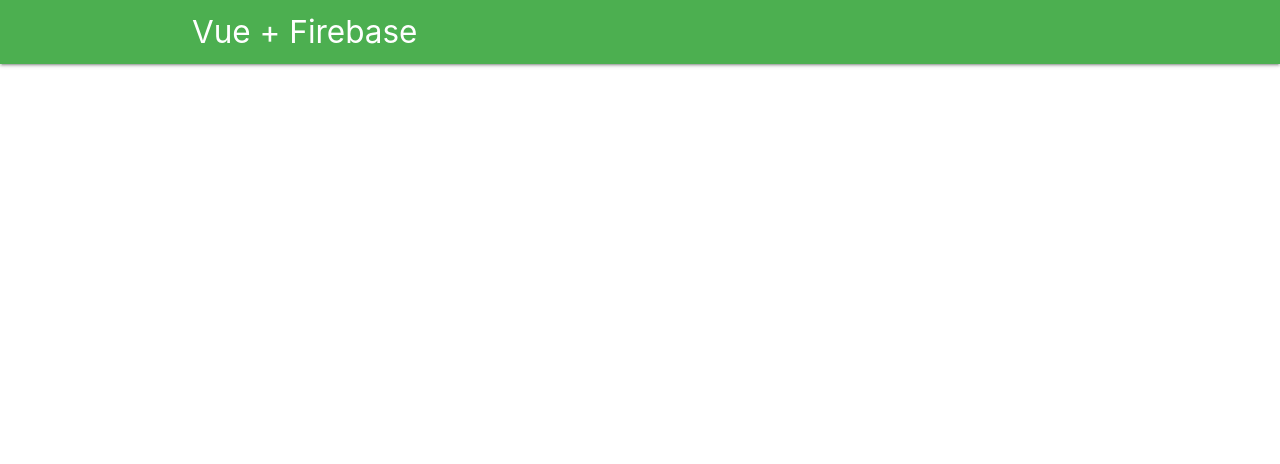
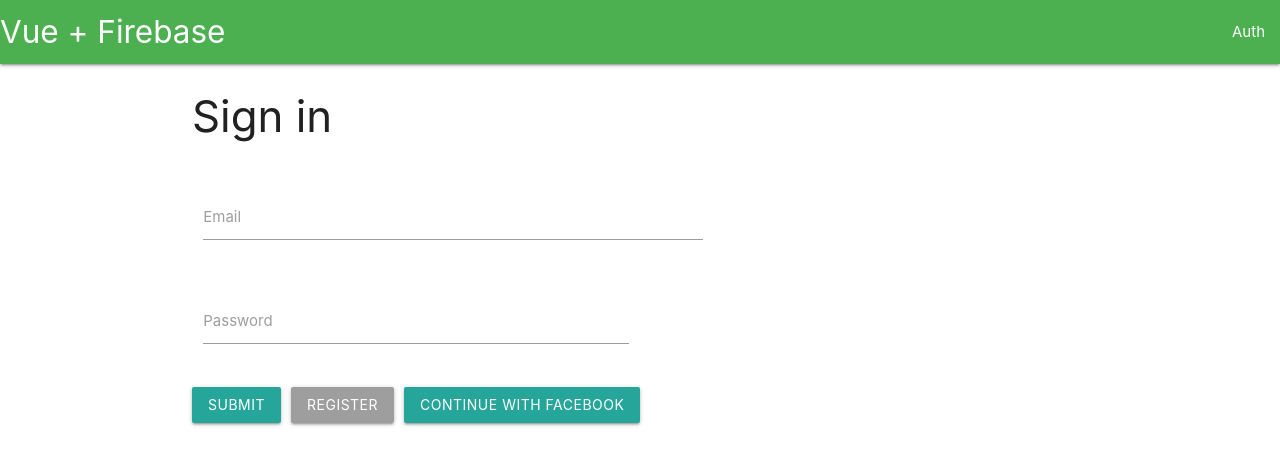
Before and after one commit to frayeralex/vue3-firebase, a Vue app: page /auth in a window 1280 px wide. Shown: the top 464 px of the page. Built offline with nearby package versions, Linux system fonts and the light colour scheme; no server answers.

Commit message:
add email/FB authorization within Firebase

```diff
--- a/src/App.vue
+++ b/src/App.vue
@@ -2,9 +2,11 @@
   <div id="app">
     <nav>
       <div class="nav-wrapper green">
-        <div class="container">
-          <router-link class="brand-logo" to="/"> Vue + Firebase</router-link>
-        </div>
+				<router-link class="brand-logo" to="/"> Vue + Firebase</router-link>
+				<ul id="nav-mobile" class="right hide-on-med-and-down">
+					<li><router-link to="/auth">Auth</router-link></li>
+
+				</ul>
       </div>
     </nav>
     <div class="container">
--- a/src/router.js
+++ b/src/router.js
@@ -12,6 +12,12 @@
       path: "/",
       name: "home",
       component: Dashboard
+    },
+    {
+      path: "/auth",
+      name: "auth",
+      component: () =>
+        import(/* webpackChunkName: "auth" */ "./views/Auth.vue")
     },
     {
       path: "/users/new",
--- a/src/services/firebase.js
+++ b/src/services/firebase.js
@@ -3,4 +3,8 @@
 
 const firebaseApp = firebase.initializeApp(config);
 
+export const auth = firebaseApp.auth();
+
+export const FBProvider = new firebase.auth.FacebookAuthProvider();
+
 export default firebaseApp.firestore();
--- /dev/null
+++ b/src/views/Auth.vue
@@ -0,0 +1,126 @@
+<template>
+	<div class="auth">
+		<div class="row" v-if="isAuthChecked && user">
+			<div>Name: {{ user.displayName }}</div>
+			<div>email: {{ user.email }}</div>
+			<div>emailVerified: {{ user.emailVerified }}</div>
+			<div>photoURL: {{ user.photoURL }}</div>
+			<img v-if="user && user.photoURL" :src="user.photoURL" :alt="user.displayName">
+			<div>Is Anonymous: {{ user.isAnonymous }}</div>
+			<button @click="logout" class="btn red">Logout</button>
+		</div>
+		<form v-if="isAuthChecked && !user" @submit.prevent="handleAuth">
+			<div class="row">
+				<h3 v-if="isSignInMode">Sign in</h3>
+				<h3 v-if="!isSignInMode">Sign up</h3>
+			</div>
+			<div class="row">
+				<div class="input-field col" :class="{ s7: isSignInMode, s6: !isSignInMode }">
+					<input id="email" type="email" v-model="email" required />
+					<label for="email">Email</label>
+				</div>
+			</div>
+			<div class="row">
+				<div class="input-field col" :class="{ s7: !isSignInMode, s6: isSignInMode }">
+					<input id="password" type="password" v-model="password" required/>
+					<label for="password">Password</label>
+				</div>
+			</div>
+			<div v-if="!isSignInMode" class="row">
+				<div class="input-field col s7">
+					<input id="confirmPassword" type="password" v-model="v" required/>
+					<label for="confirmPassword">Confirm Password</label>
+				</div>
+			</div>
+			<button class="btn" type="submit">Submit</button>
+			<button @click="toggleAuthMode" class="btn grey" type="button">{{ !isSignInMode ? 'Login' : 'Register' }}</button>
+			<button @click="loginWithFB" class="btn" type="button">Continue with facebook</button>
+		</form>
+
+	</div>
+</template>
+
+<script>
+import { auth, FBProvider } from "../services/firebase";
+
+export default {
+	name: "Auth",
+	data() {
+		return {
+			isAuthChecked: false,
+			isSignInMode: true,
+			email: '',
+			password: '',
+			confirmPassword: '',
+			user: null
+		}
+	},
+	created() {
+		auth.useDeviceLanguage();
+		FBProvider.setCustomParameters({
+			'display': 'popup'
+		});
+		auth.onAuthStateChanged(this.onAuthStateChangedHandler.bind(this))
+	},
+	methods: {
+		onAuthStateChangedHandler(user) {
+			if (user) {
+				this.user = {
+					displayName: user.displayName,
+					email: user.email,
+					emailVerified: user.emailVerified,
+					photoURL: user.photoURL,
+					isAnonymous: user.isAnonymous,
+					uid: user.uid,
+					providerData: user.providerData,
+				};
+			}
+			this.isAuthChecked = true;
+		},
+		toggleAuthMode() {
+			this.isSignInMode = !this.isSignInMode;
+		},
+		async loginWithFB() {
+			try {
+				const result = await auth.signInWithPopup(FBProvider);
+				// eslint-disable-next-line
+				console.log({ result });
+			} catch (e) {
+				M.toast({ html: e.message });
+			}
+
+		},
+		async handleAuth() {
+			this.isSignInMode
+				? this.loginRequest()
+				: this.registerRequest();
+		},
+		async registerRequest() {
+			try {
+				const result = await auth.createUserWithEmailAndPassword(this.email, this.password);
+				// eslint-disable-next-line
+				console.log({ result });
+			} catch (e) {
+				M.toast({ html: e.message });
+			}
+		},
+		async loginRequest() {
+			try {
+				const result = await auth.signInWithEmailAndPassword(this.email, this.password);
+				// eslint-disable-next-line
+				console.log({ result });
+			} catch (e) {
+				M.toast({ html: e.message });
+			}
+		},
+		async logout() {
+			await auth.signOut();
+			this.user = null;
+		}
+	}
+}
+</script>
+
+<style scoped>
+
+</style>
```
